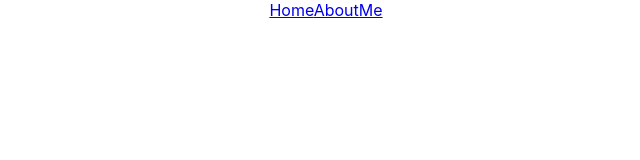
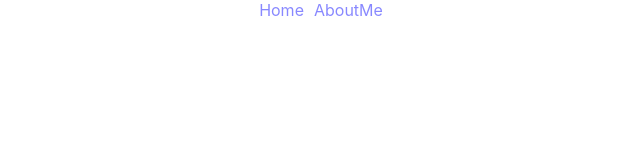
Before and after one commit to haribalajip/learning, a React (Create React App) app: page / in a window 1280 px wide. Shown: the top 160 px of the page, without its empty margins (314-954 px from the left). Built offline with nearby package versions, Linux system fonts and the light colour scheme.

Commit message:
style: styles for top nav

```diff
--- /dev/null
+++ b/src/components/TopNav/TopNav.js
@@ -0,0 +1,10 @@
+import { Link } from "react-router-dom";
+import classes from "./TopNav.module.css";
+export default function TopNav() {
+  return (
+    <div className={classes.topNav}>
+      <Link to="/home">Home</Link>
+      <Link to="/about-me">AboutMe</Link>
+    </div>
+  );
+}
--- /dev/null
+++ b/src/components/TopNav/TopNav.module.css
@@ -0,0 +1,10 @@
+.topNav a:hover {
+    text-decoration: underline;
+    color:rgb(237, 22, 237);
+}
+
+.topNav a {
+    text-decoration: none;
+    padding-right: 10px;
+    color: rgba(0, 0, 255, 0.468);
+}
--- a/src/pages/Root.js
+++ b/src/pages/Root.js
@@ -1,10 +1,9 @@
 import { Outlet } from "react-router-dom";
-import { Link } from "react-router-dom";
+import TopNav from "../components/TopNav/TopNav";
 export default function Root() {
   return (
     <div>
-      <Link to="/home">Home</Link>
-      <Link to="/about-me">AboutMe</Link>
+      <TopNav />
       <Outlet />
     </div>
   );
```
